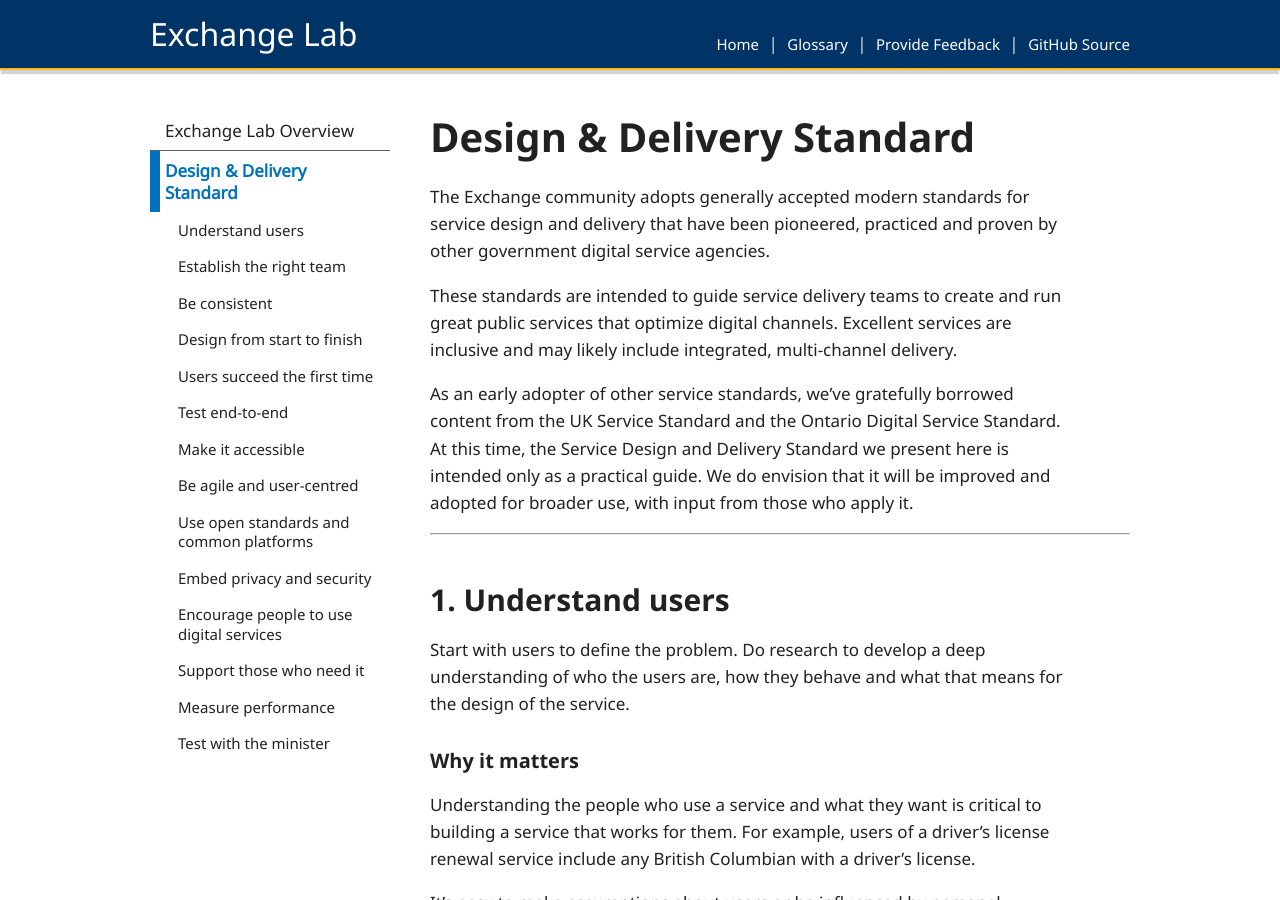
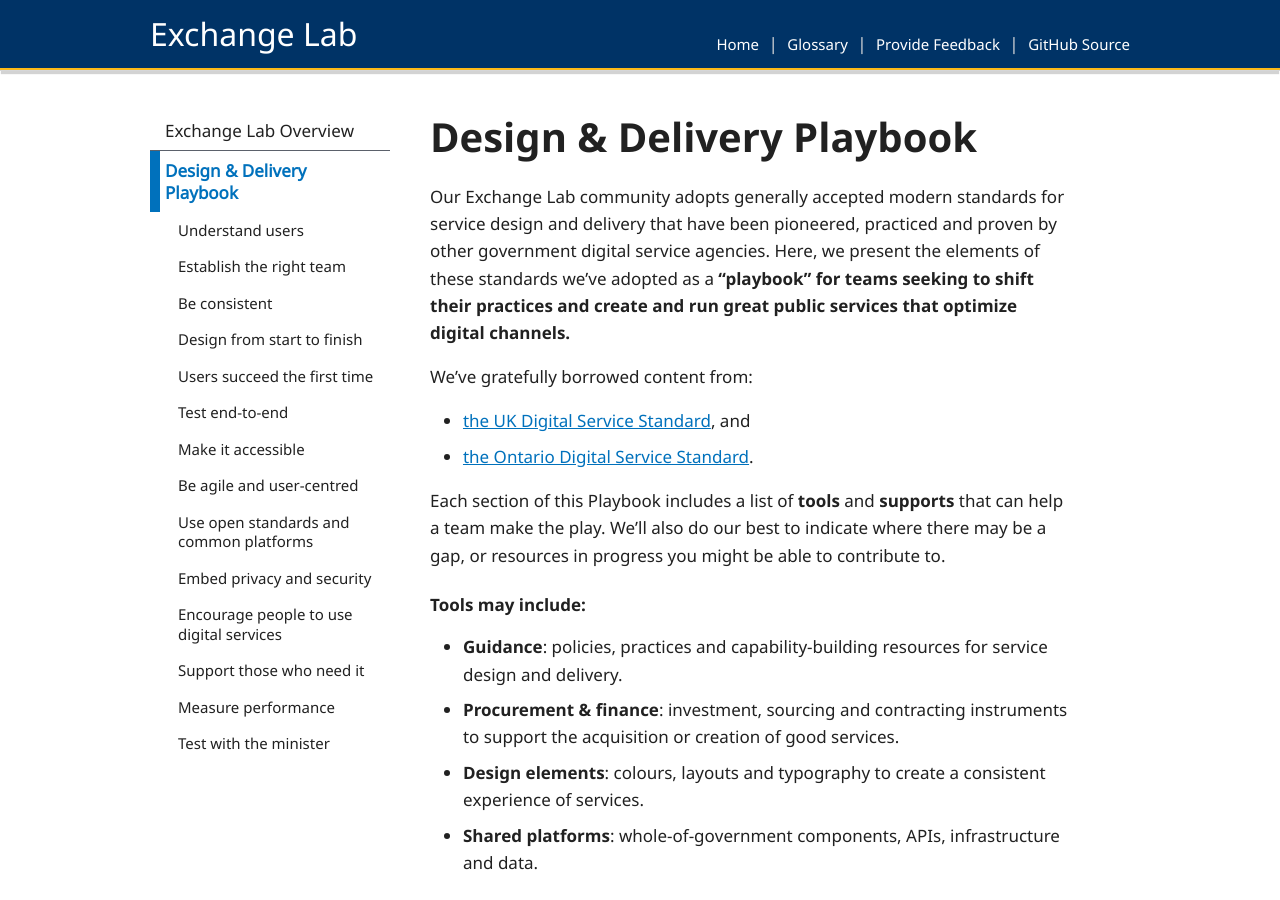
Before and after one commit to HeatherRemacle/exchangelabops, a Jekyll site: the page built from pages/playbook.md, in a window 1280 px wide and 900 px high. Built offline with Jekyll 4.4.1, drawn with Linux system fonts in a browser that asks for light colours; some of the changed text lies outside the part shown.

Commit message:
Updating standard to be a playbook
Based on Rumon's design

```diff
--- a/pages/standard.md
+++ b/pages/playbook.md
@@ -1,9 +1,9 @@
 ---
-title: Design & Delivery Standard
-permalink: /standard
+title: Design & Delivery Playbook
+permalink: /playbook
 
 layout: post
-sidenav: standard
+sidenav: playbook
 subnav:
   - text: Understand users
     href: '#1-understand-users'
@@ -34,11 +34,24 @@ subnav:
   - text: Test with the minister
     href: '#14-test-with-the-minister'
 ---
-The Exchange community adopts generally accepted modern standards for service design and delivery that have been pioneered, practiced and proven by other government digital service agencies.
+Our Exchange Lab community adopts generally accepted modern standards for service design and delivery that have been pioneered, practiced and proven by other government digital service agencies. Here, we present the elements of these standards we've adopted as a **"playbook" for teams seeking to shift their practices and create and run great public services that optimize digital channels.**
 
-These standards are intended to guide service delivery teams to create and run great public services that optimize digital channels. Excellent services are inclusive and may likely include integrated, multi-channel delivery.
+We've gratefully borrowed content from:
+- <a href="https://www.gov.uk/service-manual/service-standard" target="_blank">the UK Digital Service Standard</a>, and
+- <a href="https://www.ontario.ca/page/digital-service-standard" target="_blank"> the Ontario Digital Service Standard</a>.
 
-As an early adopter of other service standards, we've gratefully borrowed content from the UK Service Standard and the Ontario Digital Service Standard. At this time, the Service Design and Delivery Standard we present here is intended only as a practical guide. We do envision that it will be improved and adopted for broader use, with input from those who apply it.
+Each section of this Playbook includes a list of **tools** and **supports** that can help a team make the play. We'll also do our best to indicate where there may be a gap, or resources in progress you might be able to contribute to.
+
+#### Tools may include:
+- **Guidance**: policies, practices and capability-building resources for service design and delivery.
+- **Procurement & finance**: investment, sourcing and contracting instruments to support the acquisition or creation of good services.
+- **Design elements**: colours, layouts and typography to create a consistent experience of services.
+- **Shared platforms**: whole-of-government components, APIs, infrastructure and data.
+
+#### Supports may include:
+- **Governance**: support and strategic decision-making for a whole-of-government approach to service design and delivery.
+- **Leadership**: cross-government networks of servant leaders catalyzing, guiding and coordinating innovative approaches to services.
+- **Community**: Intentional and supported communities of creators and innovators - inside and outside government - with whom to connect, share and learn.
 
 <hr>
 
```
Also changed, not shown: _data/navigation.yml (+7 -7 lines).
